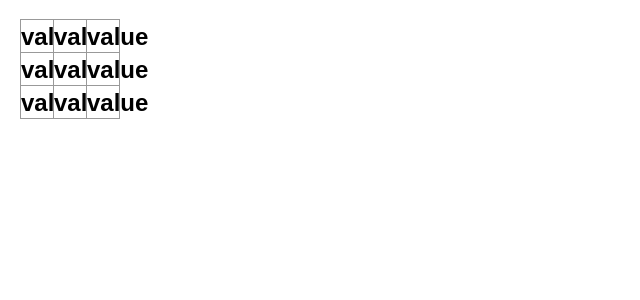
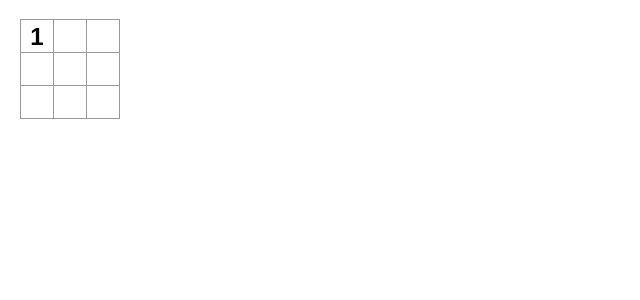
Before and after one commit to madvas333/React-Dev-TicTacToe, a React (Create React App) app: page / in a window 1280 px wide. Shown: the top 300 px of the page, without its empty margins (0-640 px from the left). Built offline with nearby package versions, Linux system fonts and the light colour scheme.

Commit message:
adding numbers back into grid

```diff
--- a/src/App.js
+++ b/src/App.js
@@ -1,11 +1,11 @@
 function Square ({value}) {
-  return <button className="square">value</button> ;
+  return <button className="square">{value}</button> ;
 }
 export default function Board() {
   return (
     <>
     <div className="board-row">
-    <Square />
+    <Square value="1" />
     <Square />
     <Square />
     </div>
```
